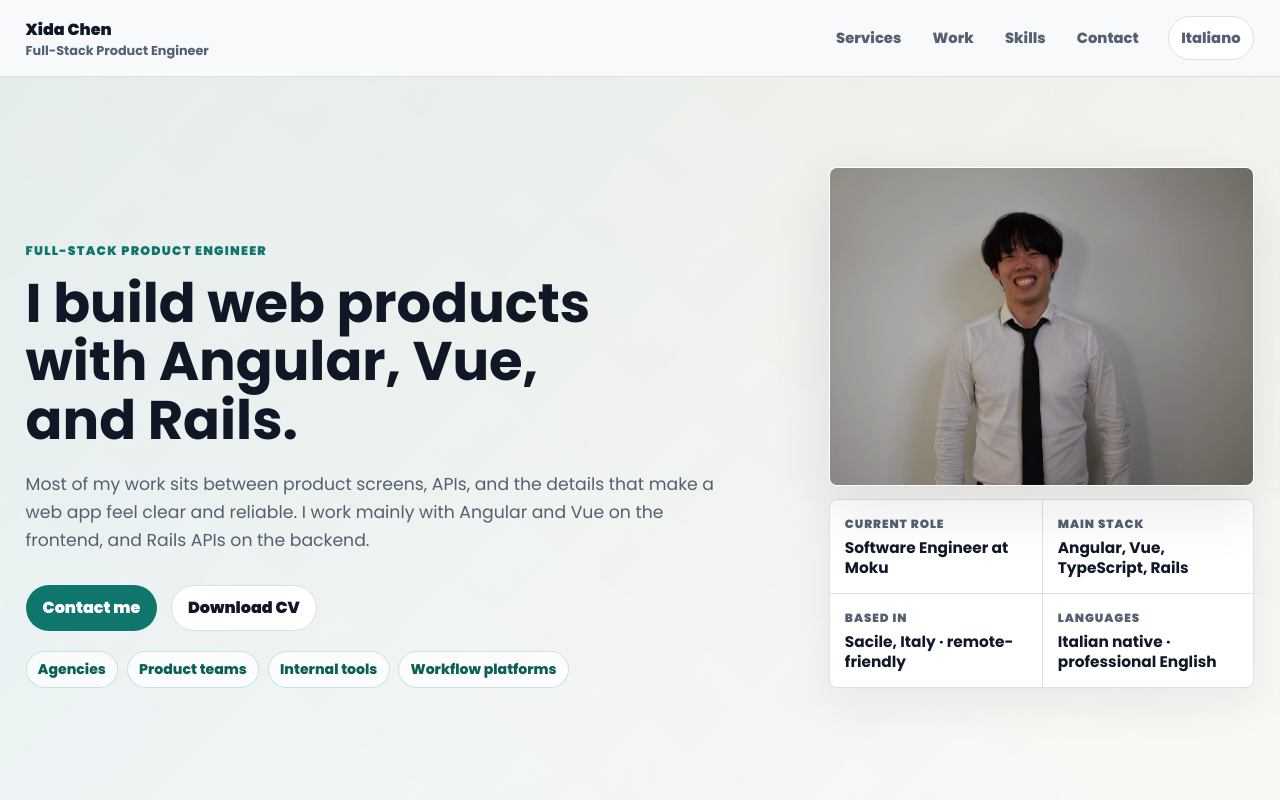
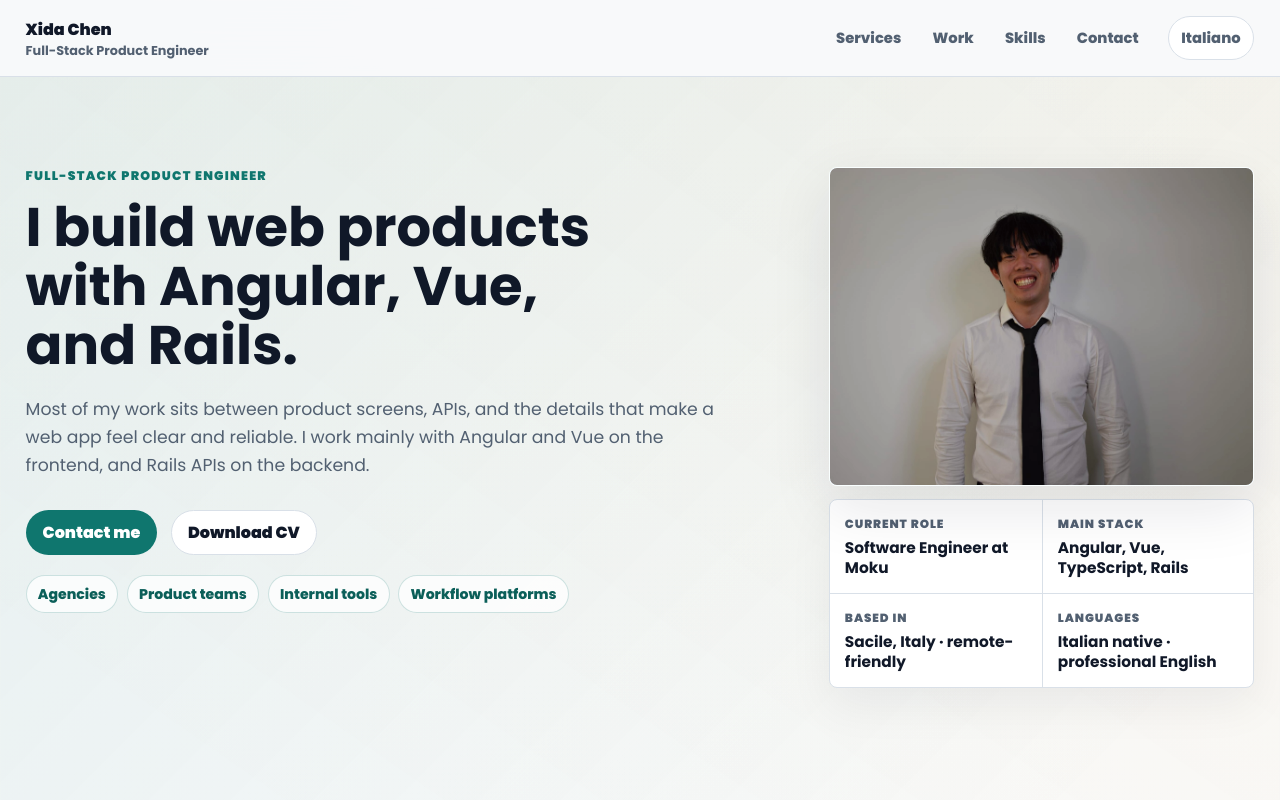
Before and after one commit to XidaZ3/Portfolio, an Angular app: page / in a window 1280 px wide. Shown: the top 800 px of the page. Built offline with nearby package versions, Linux system fonts and the light colour scheme.

Commit message:
style: align hero content with photo top

```diff
--- a/src/app/sections/hero-section.scss
+++ b/src/app/sections/hero-section.scss
@@ -6,7 +6,7 @@
   display: grid;
   grid-template-columns: minmax(0, 1.25fr) minmax(320px, 0.72fr);
   gap: clamp(2rem, 5vw, 5.5rem);
-  align-items: end;
+  align-items: start;
   min-height: calc(92svh - 84px);
   padding: clamp(3.25rem, 7vw, 5.75rem) 0 clamp(2rem, 4vw, 3.25rem);
 }
```
